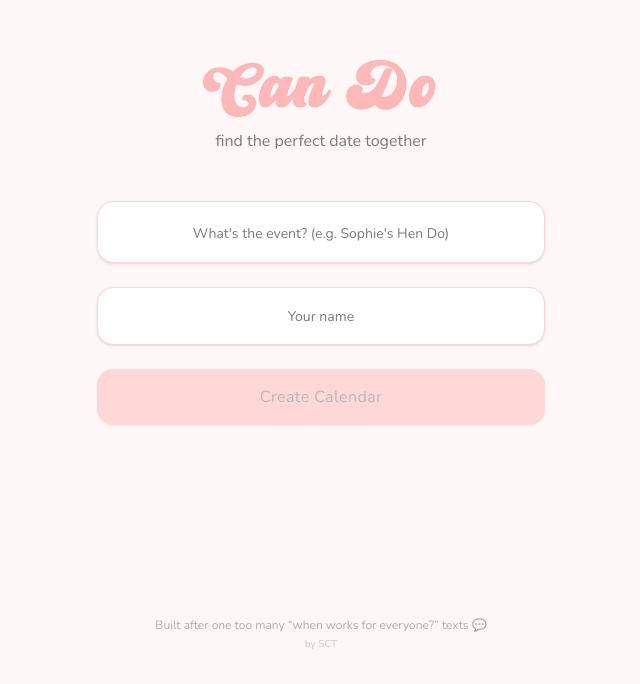
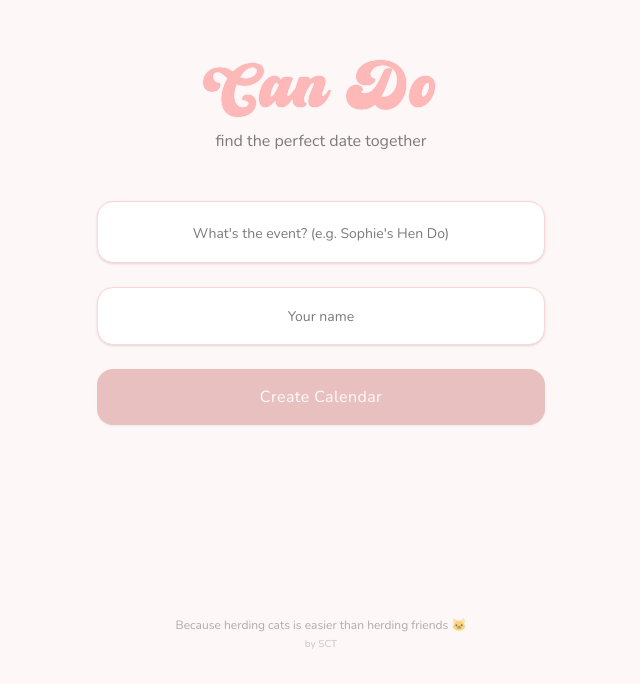
Before and after one commit to sophiectucker-beep/can-do, a Next.js app: page / in a window 1280 px wide. Shown: the part 116-800 px from the top of the page, without its empty margins (319-959 px from the left). Built offline with nearby package versions, Linux system fonts and the light colour scheme; no server answers; the database is empty.

Commit message:
Darker Create Calendar button with white text, rotating funny footer messages

```diff
--- a/src/app/page.tsx
+++ b/src/app/page.tsx
@@ -2,12 +2,24 @@
 
 import { useState, useEffect } from 'react';
 import { useRouter } from 'next/navigation';
+
+const funnyFooters = [
+  "Built after one too many \"when works for everyone?\" texts 💬",
+  "Because group chats weren't chaotic enough already 🙃",
+  "For people who peaked at organising Google Docs 📋",
+  "Powered by the tears of failed WhatsApp polls 😭",
+  "Making \"let me check my calendar\" actually mean something 📅",
+  "Because herding cats is easier than herding friends 🐱",
+  "For when \"I'm free whenever\" means absolutely nothing 🤷‍♀️",
+  "Born from the ashes of 47 unread messages about brunch 🥂",
+];
 
 export default function Home() {
   const [title, setTitle] = useState('');
   const [name, setName] = useState('');
   const [isLoading, setIsLoading] = useState(false);
   const [eventCount, setEventCount] = useState<number | null>(null);
+  const [footerMessage, setFooterMessage] = useState('');
   const router = useRouter();
 
   useEffect(() => {
@@ -16,6 +28,9 @@ export default function Home() {
       .then(res => res.json())
       .then(data => setEventCount(data.count))
       .catch(() => setEventCount(null));
+
+    // Pick a random footer message
+    setFooterMessage(funnyFooters[Math.floor(Math.random() * funnyFooters.length)]);
   }, []);
 
   const handleSubmit = async (e: React.FormEvent) => {
@@ -89,8 +104,8 @@ export default function Home() {
           <button
             type="submit"
             disabled={!title.trim() || !name.trim() || isLoading}
-            className="w-full px-6 py-4 bg-[var(--accent)] hover:bg-[var(--accent-hover)]
-                       text-[var(--text-light)] hover:text-white font-light tracking-wide
+            className="w-full px-6 py-4 bg-[#d48a8a] hover:bg-[#c77b7b]
+                       text-white font-normal tracking-wide
                        transition-colors disabled:opacity-50 disabled:cursor-not-allowed
                        shadow-sm"
           >
@@ -119,7 +134,7 @@ export default function Home() {
       {/* Footer */}
       <footer className="mt-12 text-center">
         <p className="text-xs text-[var(--text-light)] font-light opacity-60">
-          Built after one too many &ldquo;when works for everyone?&rdquo; texts 💬
+          {footerMessage}
         </p>
         <p className="text-[10px] text-[var(--text-light)] font-light opacity-40 mt-1">
           by SCT
```
